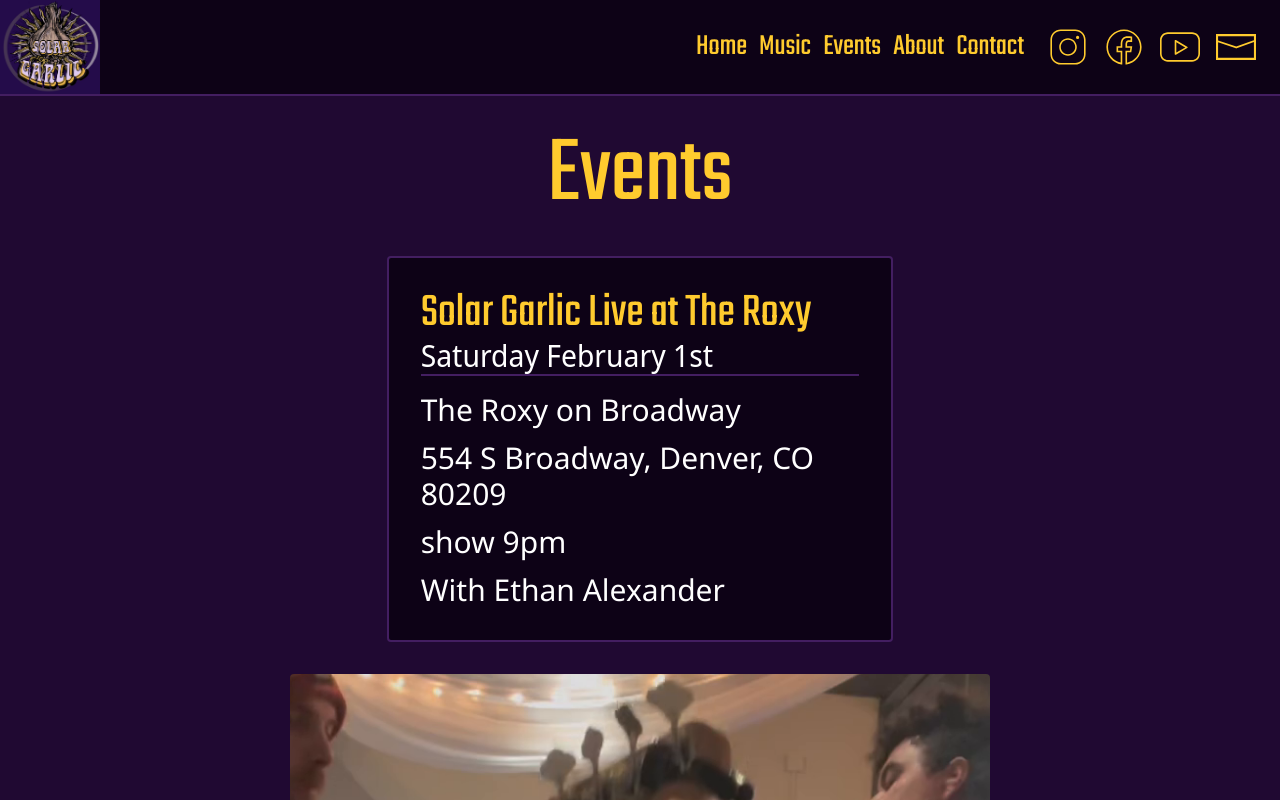
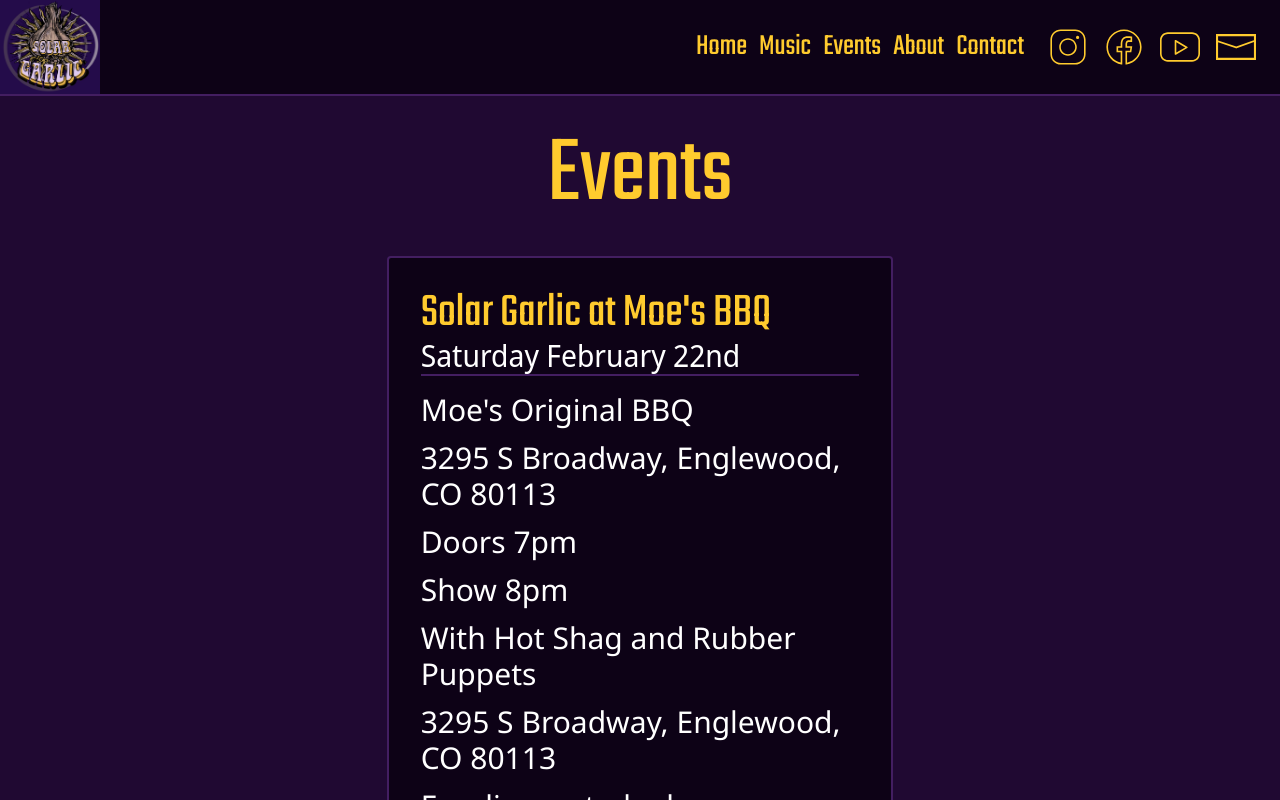
Before and after one commit to galbwe/solar-garlic-website, a Next.js app: page /events in a window 1280 px wide. Shown: the top 800 px of the page. Built offline with nearby package versions, Linux system fonts and the light colour scheme.

Commit message:
Update event cards

```diff
--- a/src/components/EventCard.tsx
+++ b/src/components/EventCard.tsx
@@ -19,13 +19,20 @@ export default function EventCard({ event }: EventCardProps) {
     addressUrl,
     bands,
     show,
+    doors,
     cover,
+    ticketsUrl,
+    extraText,
     timezone = "America/Denver",
   } = event;
 
   const datetime = parseJSON(show, { in: tz(timezone) });
   const dateFormatted = format(datetime, "EEEE LLLL do");
   const showTime = format(datetime, "haaa");
+
+  const doorsTime = doors
+    ? format(parseJSON(doors, { in: tz(timezone) }), "haaa")
+    : null;
 
   return (
     <div className="border-2 border-purple-light bg-purple-dark flex flex-col p-8 rounded min-w-full xl:min-h-96">
@@ -52,9 +59,21 @@ export default function EventCard({ event }: EventCardProps) {
         >
           {address}
         </a>
-        <p>show {showTime}</p>
+
+        {!!doors && <p>Doors {doorsTime}</p>}
+        <p>Show {showTime}</p>
         {!!bands && <p>With {formatBandList(bands)}</p>}
         {!!cover && <p>${cover} cover</p>}
+        {!!ticketsUrl && (
+          <a
+            className="hover:text-yellow hover:underline"
+            href={ticketsUrl}
+            target="_blank"
+          >
+            {address}
+          </a>
+        )}
+        {!!extraText && <p className="text-md">{extraText}</p>}
       </div>
     </div>
   );
--- a/src/constants.ts
+++ b/src/constants.ts
@@ -25,14 +25,18 @@ export const NAV_ITEMS = [
 export const EVENTS = [
   {
     id: uuid4(),
-    title: "Solar Garlic Live at The Roxy",
-    venue: "The Roxy on Broadway",
-    venueUrl: "https://broadwayroxy.com/",
-    address: "554 S Broadway, Denver, CO 80209",
-    addressUrl: "https://maps.app.goo.gl/VaQTYG6iJ4XB5NwD7",
-    bands: ["Ethan Alexander"],
-    show: "2025-02-02T04:00:00",
+    title: "Solar Garlic at Moe's BBQ",
+    venue: "Moe's Original BBQ",
+    venueUrl: "https://moesdenver.com/",
+    address: "3295 S Broadway, Englewood, CO 80113",
+    addressUrl: "https://maps.app.goo.gl/kvSXTifMBDGq5F3HA",
+    bands: ["Hot Shag", "Rubber Puppets"],
+    show: "2025-02-23T03:00:00",
+    doors: "2025-02-23T02:00:00",
     timezone: "America/Denver",
+    ticketsUrl:
+      "https://www.eventbrite.com/e/hot-shag-w-solar-garlic-rubber-puppets-tickets-1224181663309",
+    extraText: `For discounted advance tickets, contact ${CONTACT_EMAIL}`,
   },
 ];
 
--- a/src/types.ts
+++ b/src/types.ts
@@ -26,6 +26,8 @@ export interface Event {
   timezone?: string;
   cover?: number;
   videos?: Array<Video>;
+  ticketsUrl?: string;
+  extraText?: string;
 }
 
 export interface NavItem {
```
